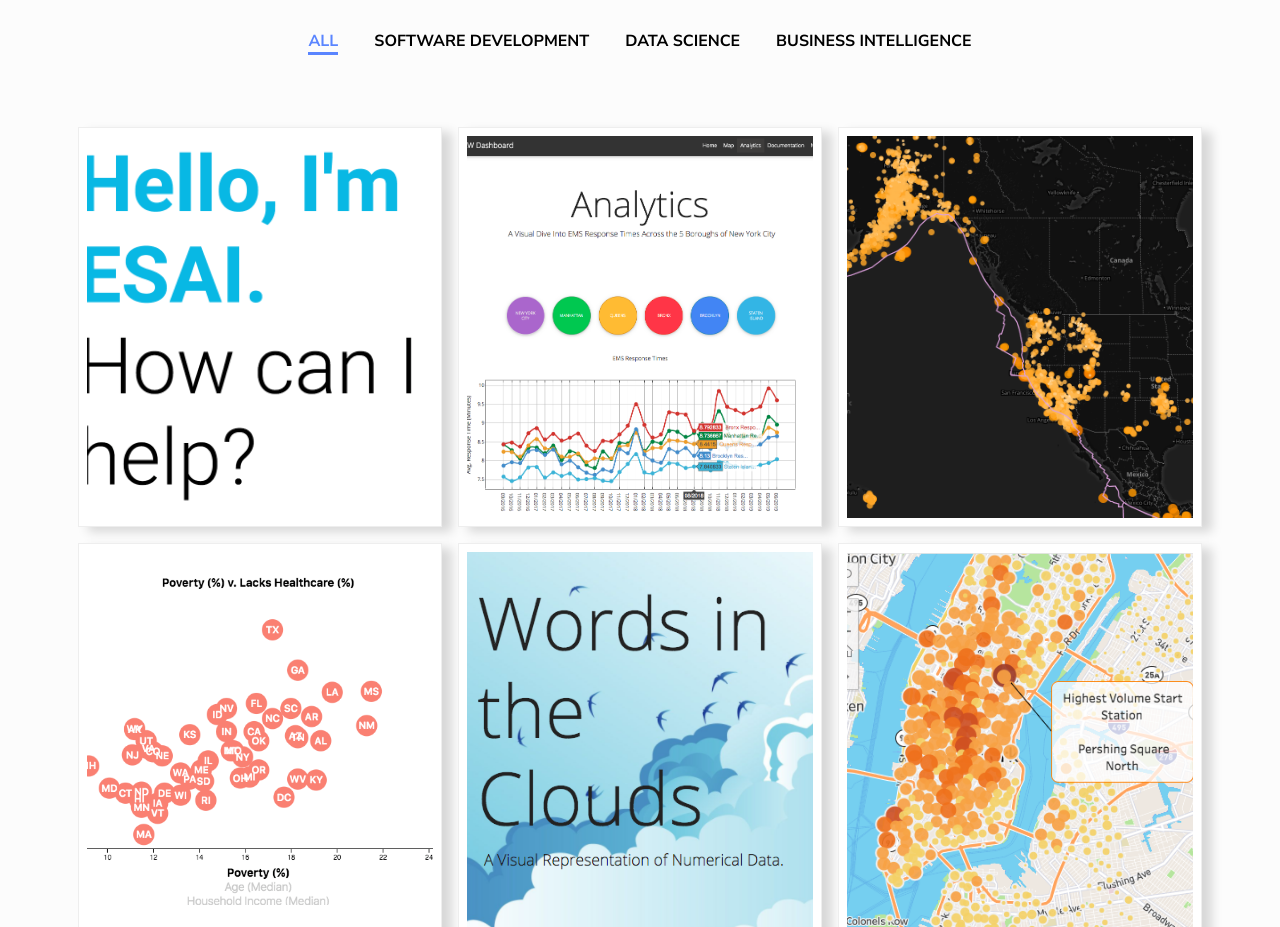
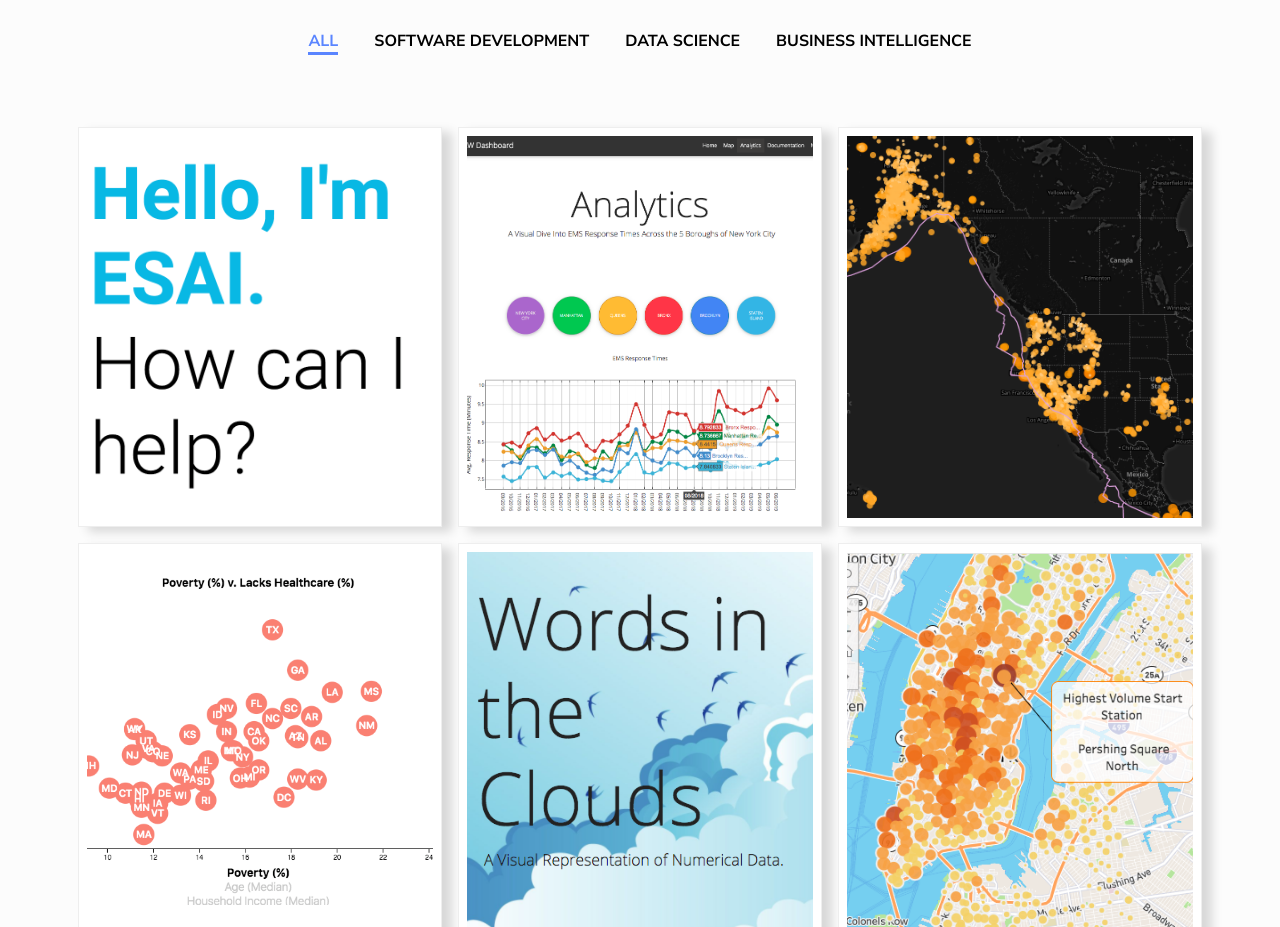
Before and after one commit to KitRana/portfolio, a plain HTML site: page index.html in a window 1280 px wide. Shown: the part 2240-3167 px from the top of the page. Drawn offline with nearby package versions, Linux system fonts and the light colour scheme.

Commit message:
minor tweak to nth child img

```diff
--- a/css/style.css
+++ b/css/style.css
@@ -666,6 +666,10 @@ header .navbar ul li a.active::before {
     padding: 0.5em 0.5em;
     background: #ffffff;
     object-fit: cover;
+}
+
+.portfolio .portfolio-gallery :nth-child(1 ).item img {
+    object-fit: contain;
 }
 
 .portfolio .portfolio-gallery .item .overlay {
```
